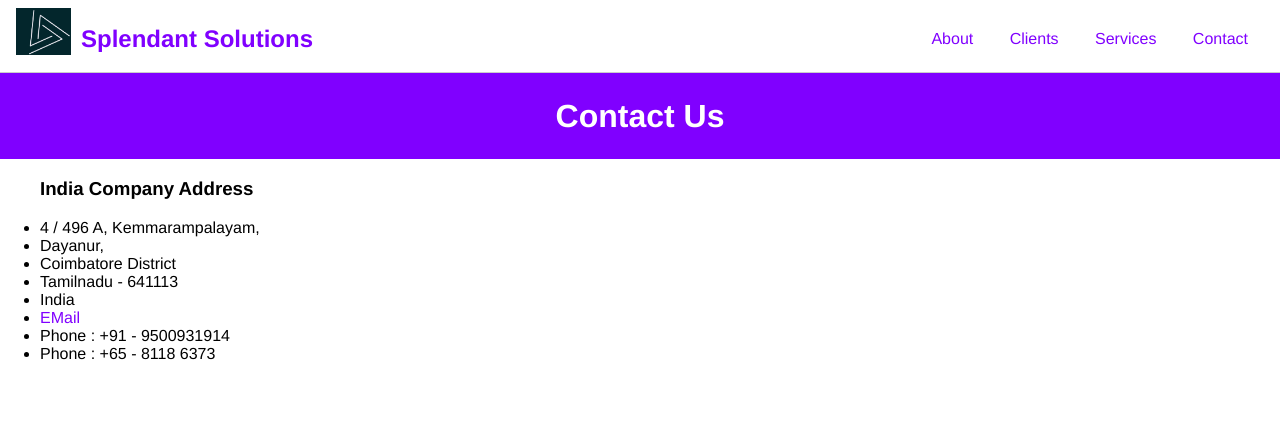
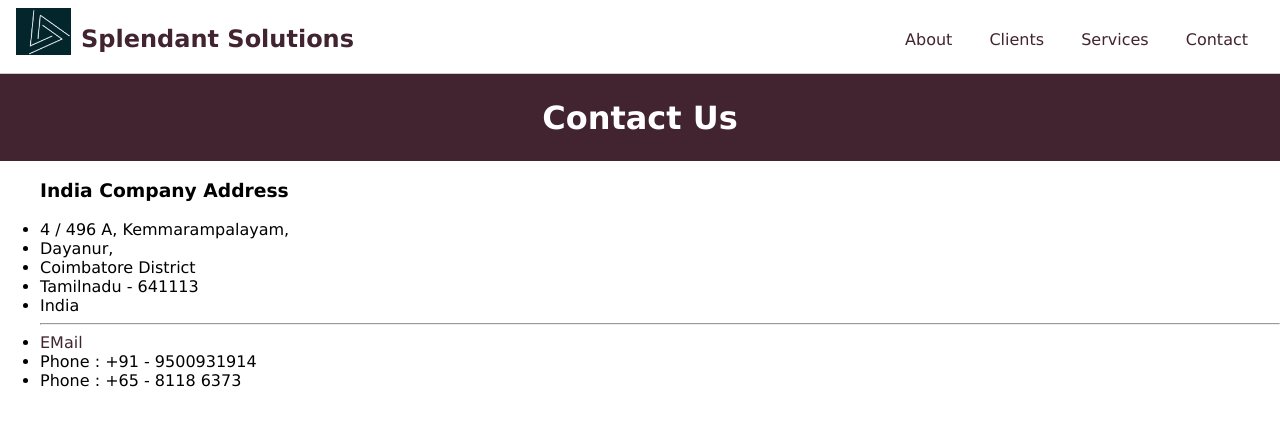
Before and after one commit to kaygeeyem16/splendant, a website: page src/contactus.html in a window 1280 px wide. Drawn offline with Linux system fonts and the light colour scheme.

Commit message:
Update contactus.html

```diff
--- a/src/contactus.html
+++ b/src/contactus.html
@@ -4,15 +4,18 @@
     <title>Splendant Solutions</title>
     <style>
   body {
-  font-family: Helvetica;
+  font-family: Verdana;
   margin: 0;
 }
 a {
   text-decoration: none;
-  color: #8000FF;
+  font-family: Verdana;
+  color: #41242F;
+
 }
 .site-header {
   border-bottom: 1px solid #ccc;
+  font-family: Verdana;
   padding: .5em 1em;
 }
 
@@ -28,6 +31,7 @@ a {
 
 .site-identity h1 {
   font-size: 1.5em;
+  font-family: Verdana;
   margin: .7em 0 .3em 0;
   display: inline-block;
 }
@@ -43,11 +47,13 @@ a {
 }
 
 .site-navigation ul, li {
+  font-family: Verdana;
   margin: 0;
   padding: 0;
 }
 
 .site-navigation li {
+  font-family: Verdana;
   display: inline-block;
   margin: 1.4em 1em 1em 1em;
 }
@@ -70,7 +76,7 @@ a {
   </nav>
 </header>
   <body>
-     <table bgcolor="#8000FF" width="100%">
+     <table bgcolor="#41242F" width="100%">
       <tr>
         <td>
               <h1 align="center" style="color:white;">Contact Us</h1>
@@ -84,6 +90,7 @@ a {
       <li>Coimbatore District</li>
       <li>Tamilnadu - 641113</li>
       <li>India</li>
+      <hr>
       <li><a href="mailto:superuser@splendantsolutions.com">EMail</a></li>
       <li>Phone : +91 - 9500931914</li>
       <li>Phone : +65 - 8118 6373</li>
```
